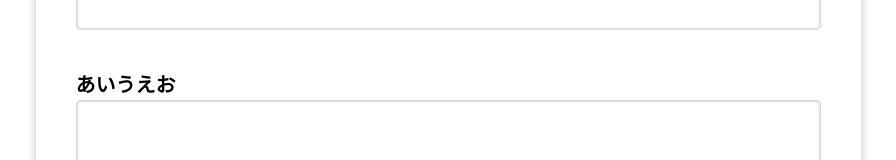
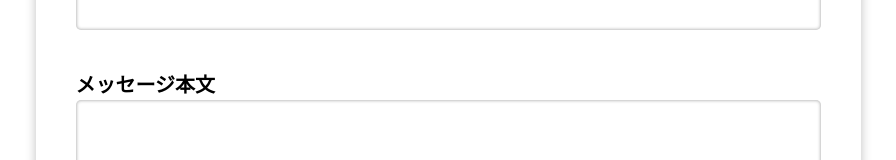
Before and after one commit to Yamamotodayo/Portfoliosite, a plain HTML site: page index.html in a window 1280 px wide. Shown: the part 2153-2313 px from the top of the page, without its empty margins (192-1088 px from the left). Drawn offline with Linux system fonts and the light colour scheme.

```diff
--- a/index.html
+++ b/index.html
@@ -85,7 +85,7 @@
                                 <input type="mail" class="Text-Area">
                             </div>
                             <div class="Form-Area">
-                                <label for="message">あいうえお</label>
+                                <label for="message">メッセージ本文</label>
                                 <textarea name="message" id="" cols="" rows="25" class="Text-Area">
                                 </textarea>
                             </div>
```
